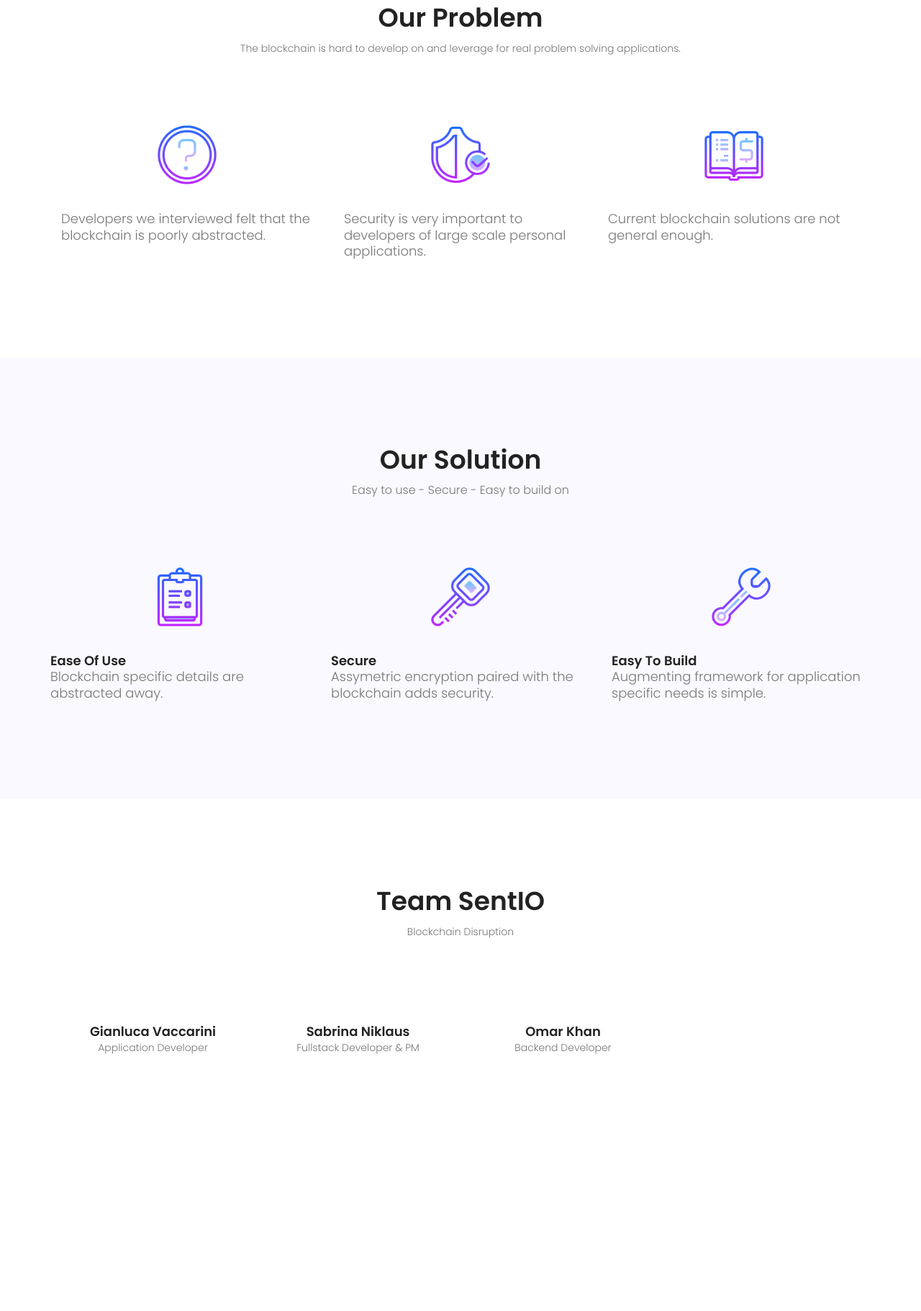
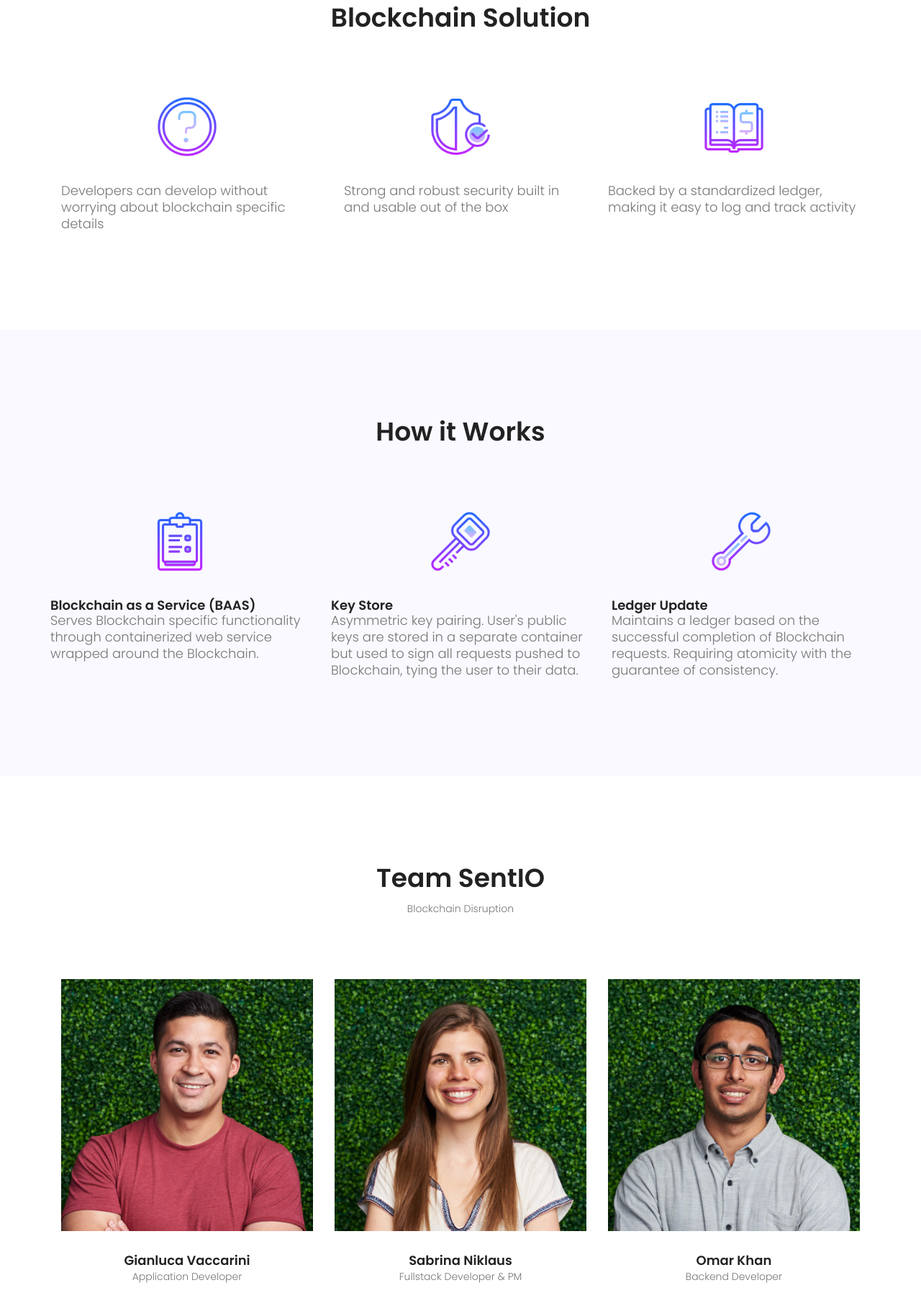
Before and after one commit to ohkhan/SentIO, a website: page index.html in a window 1280 px wide. Shown: the part 965-2786 px from the top of the page at 72% size. Before the commit the page ends 2568 px from the top, so only its background shows below. Drawn offline with nearby package versions, Linux system fonts and the light colour scheme.

Commit message:
updated content

```diff
--- a/index.html
+++ b/index.html
@@ -10,7 +10,7 @@
 	<!-- meta character set -->
 	<meta charset="UTF-8">
 	<!-- Site Title -->
-	<title>MediSend</title>
+	<title>SentIO</title>
 	<link rel="stylesheet" type="text/css" href="./style.css">
 
 	<link href="https://fonts.googleapis.com/css?family=Poppins:100,200,400,300,500,600,700" rel="stylesheet">
@@ -42,13 +42,13 @@
 				<div class="collapse navbar-collapse justify-content-end align-items-center" id="navbarSupportedContent">
 					<ul class="navbar-nav">
 						<li>
-							<a href="#home">Home</a>
+							<a href="#particles-js">SentIO</a>
 						</li>
 						<li>
-							<a href="#problem">Problem</a>
+							<a href="#problem">Blockchain Solution</a>
 						</li>
 						<li>
-							<a href="#solution">Solution</a>
+							<a href="#solution">How it Works</a>
 						</li>
 						<li>
 							<a href="#team">Team</a>
@@ -62,7 +62,7 @@
 	<!-- End Header Area -->
 	<div id="particles-js" style='position:inherit;background:linear-gradient(to bottom right, #ba2dff, #4559ff)'>
 
-					<h1 style="color:#fff;margin-left:10%;position:absolute;top:40%;font-size:3.5em">
+					<h1 id="sentio" style="color:#fff;margin-left:10%;position:absolute;top:40%;font-size:3.5em">
 						A Framework for Developers
 						<br> By Developers
 					</h1>
@@ -85,23 +85,22 @@
 			<div class="row d-flex justify-content-center">
 				<div class="menu-content pb-70 col-lg-8">
 					<div class="title text-center">
-						<h1 class="mb-10">Our Problem</h1>
-						<p style="font-size: 14px"> The blockchain is hard to develop on and leverage for real problem solving applications.</p>
+						<h1 class="mb-10">Blockchain Solution</h1>
 					</div>
 				</div>
 			</div>
 			<div class="row">
 				<div class="col-sm-4" style="">
 					<img class="img" src="./img/problem/question.png" alt="">
-					<p style="font-size: 18px">Developers we interviewed felt that the blockchain is poorly abstracted.</p>
+					<p style="font-size: 18px">Developers can develop without worrying about blockchain specific details</p>
 				</div>
 				<div class="col-sm-4" style="padding-left:2em;padding-right: 2em">
 					<img class="img" src="./img/problem/security.png" alt="">
-					<p style="font-size: 18px">Security is very important to developers of large scale personal applications.</p>
+					<p style="font-size: 18px">Strong and robust security built in and usable out of the box</p>
 				</div>
 				<div class="col-sm-4" style="">
 					<img class="img" src="./img/problem/ledger.png" alt="">
-					<p style="font-size: 18px">Current blockchain solutions are not general enough.</p>
+					<p style="font-size: 18px">Backed by a standardized ledger, making it easy to log and track activity</p>
 				</div>
 			</div>
 		</div>
@@ -114,8 +113,7 @@
 			<div class="row d-flex justify-content-center">
 				<div class="menu-content pb-70 col-lg-8">
 					<div class="title text-center">
-						<h1 class="mb-10">Our Solution</h1>
-						<p style="font-size: 16px">Easy to use - Secure - Easy to build on</p>
+						<h1 class="mb-10">How it Works</h1>
 					</div>
 				</div>
 			</div>
@@ -124,8 +122,8 @@
 					<div class="col-sm-4">
 						<img class="img" src="./img/solution/s.png" alt="">
 						<div class="media-body align-self-center">
-							<h4 class="mt-0">Ease Of Use</h4>
-							<p style="font-size: 18px;">Blockchain specific details are abstracted away.</p>
+							<h4 class="mt-0">Blockchain as a Service (BAAS)</h4>
+							<p style="font-size: 18px;">Serves Blockchain specific functionality through containerized web service wrapped around the Blockchain.</p>
 							<div class="meta-bottom d-flex justify-content-between">
 							</div>
 						</div>
@@ -133,8 +131,8 @@
 					<div class="col-sm-4">
 						<img class="img" src="./img/solution/key.png" alt="">
 						<div class="media-body align-self-center">
-							<h4>Secure</h4>
-							<p style="font-size: 18px">Assymetric encryption paired with the blockchain adds security.</p>
+							<h4>Key Store</h4>
+							<p style="font-size: 18px">Asymmetric key pairing. User's public keys are stored in a separate container but used to sign all requests pushed to Blockchain, tying the user to their data.</p>
 							<div class="meta-bottom d-flex justify-content-between">
 							</div>
 						</div>
@@ -143,8 +141,8 @@
 					<div class="col-sm-4">
 						<img class="img" src="./img/solution/wrench.png" alt="">
 						<div class="media-body align-self-center">
-							<h4>Easy To Build</h4>
-							<p style="font-size: 18px"> Augmenting framework for application specific needs is simple. </p>
+							<h4>Ledger Update</h4>
+							<p style="font-size: 18px">Maintains a ledger based on the successful completion of Blockchain requests. Requiring atomicity with the guarantee of consistency. </p>
 						</div>
 					</div>
 				</div>
@@ -166,11 +164,11 @@
 				</div>
 			</div>
 			<div class="row">
-				<div class="col-sm-3">
+				<div class="col-sm-4">
 					<div class="thumb">
-						<img class="img-fluid" src="img/jli.png" alt="">
+						<img class="img-fluid" src="./img/team/luca.jpg" alt="">
 						<div class="align-items-center justify-content-center d-flex">
-							<a href="#">
+							<a href="https://www.linkedin.com/in/gianluca-vaccarini/">
 								<i class="fa fa-linkedin"></i>
 							</a>
 						</div>
@@ -180,11 +178,11 @@
 						<p>Application Developer</p>
 					</div>
 				</div>
-				<div class="col-sm-3">
+				<div class="col-sm-4">
 					<div class="thumb">
-						<img class="img-fluid" src="./img/team/n.png" alt="">
+						<img class="img-fluid" src="./img/team/sabrina.jpg" alt="">
 						<div class="align-items-center justify-content-center d-flex">
-							<a href="https://www.linkedin.com/in/nonnyb/">
+							<a href="https://www.linkedin.com/in/sabrinaniklaus/">
 								<i class="fa fa-linkedin"></i>
 							</a>
 						</div>
@@ -195,11 +193,11 @@
 					</div>
 				</div>
 
-				<div class="col-sm-3">
+				<div class="col-sm-4">
 					<div class="thumb">
-						<img class="img-fluid" src="img/chel.png" alt="">
+						<img class="img-fluid" src="img/team/omar.jpg" alt="">
 						<div class="align-items-center justify-content-center d-flex">
-							<a href="https://www.linkedin.com/in/nonnyb/">
+							<a href="https://www.linkedin.com/in/omar-khan-177674107/">
 								<i class="fa fa-linkedin"></i>
 							</a>
 						</div>
```
Also changed, not shown: img/team/luca.jpg (added), img/team/omar.jpg (added), img/team/sabrina.jpg (added), 3 other files.
